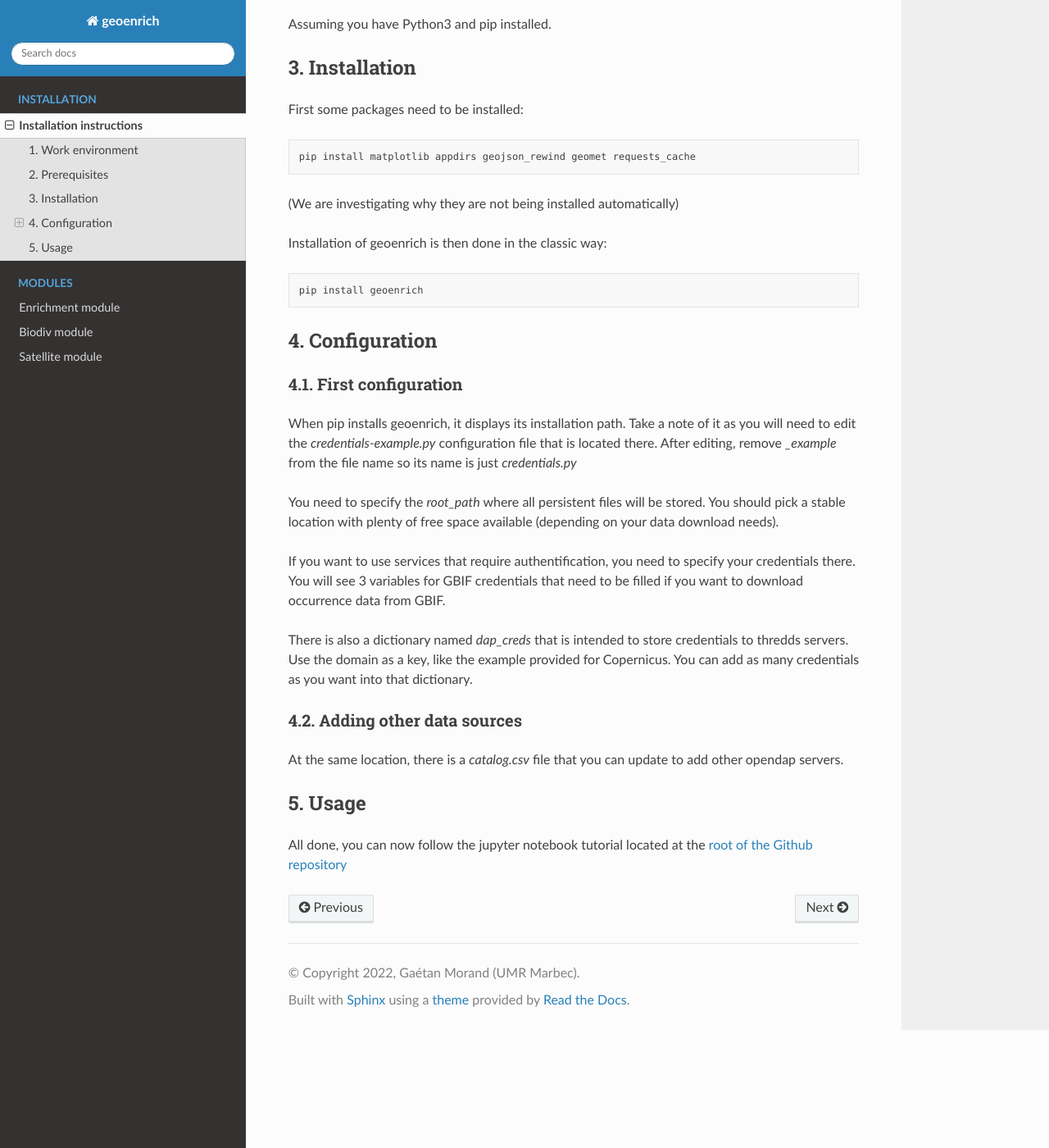
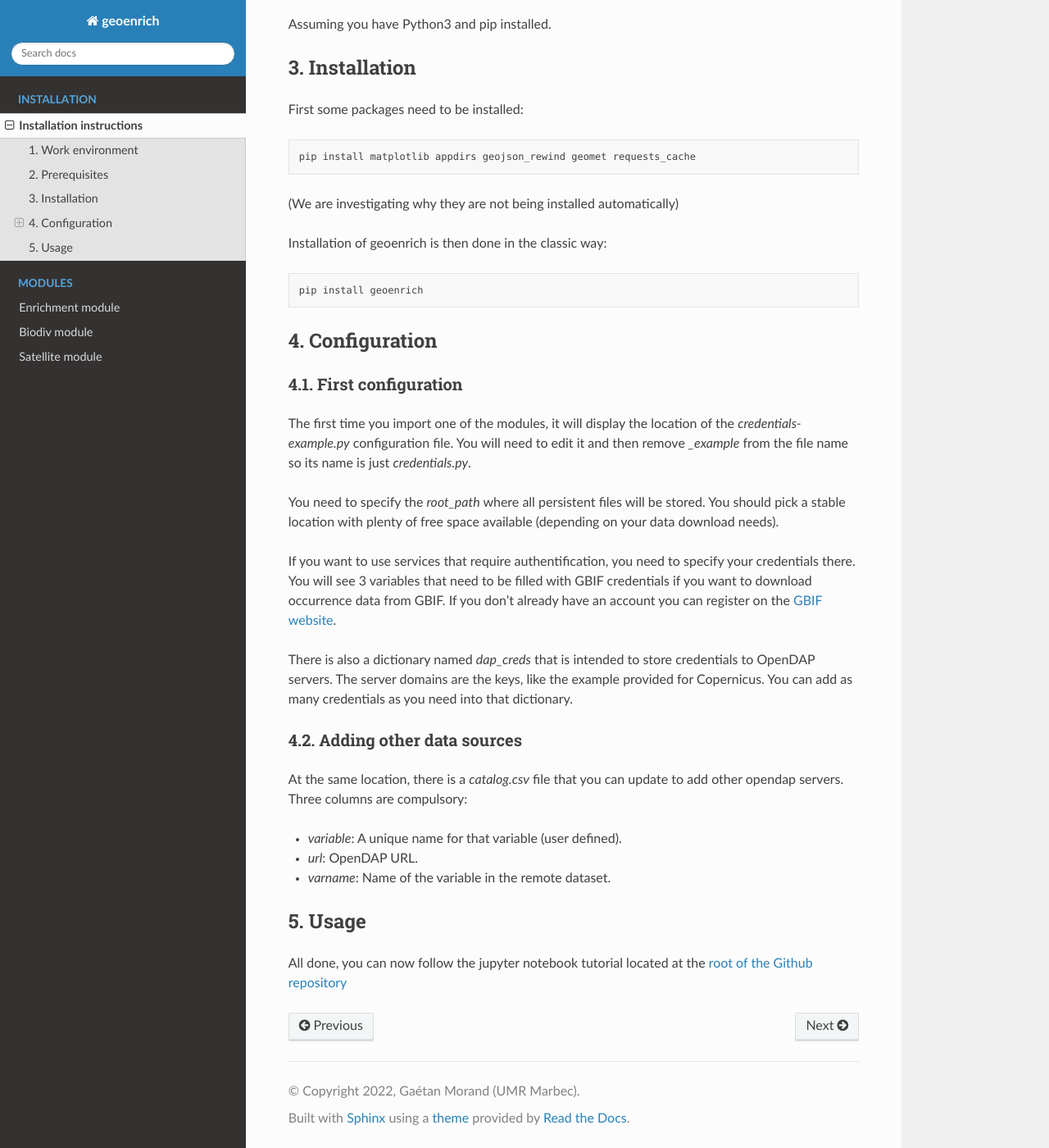
Before and after one commit to IRDG2OI/geoenrich, a Sphinx documentation site: the page built from docs/source/install.rst, in a window 1280 px wide and 1400 px high, scrolled down 326 px. Shown: the whole window at 82% size. Built offline with Sphinx 7.4.7 and the Read the Docs theme 2.0.0, drawn with Linux system fonts in a browser that asks for light colours.

Commit message:
modified:   Geoenrich tutorial.ipynb 	modified:   README.md 	modified:   docs/source/enrichment.rst 	modified:   docs/source/install.rst 	modified:   docs/source/satellite.rst

```diff
--- a/docs/source/install.rst
+++ b/docs/source/install.rst
@@ -35,19 +35,23 @@ Installation of geoenrich is then done in the classic way::
 4.1. First configuration
 ^^^^^^^^^^^^^^^^^^^^^^^^
 
-When pip installs geoenrich, it displays its installation path. Take a note of it as you will need to edit the *credentials-example.py* configuration file that is located there. After editing, remove *_example* from the file name so its name is just *credentials.py*
+The first time you import one of the modules, it will display the location of the *credentials-example.py* configuration file. You will need to edit it and then remove *_example* from the file name so its name is just *credentials.py*.
 
 You need to specify the *root_path* where all persistent files will be stored. You should pick a stable location with plenty of free space available (depending on your data download needs).
 
 If you want to use services that require authentification, you need to specify your credentials there.
-You will see 3 variables for GBIF credentials that need to be filled if you want to download occurrence data from GBIF.
+You will see 3 variables that need to be filled with GBIF credentials if you want to download occurrence data from GBIF. If you don't already have an account you can register on the `GBIF website <https://www.gbif.org/user/profile/>`_.
 
-There is also a dictionary named *dap_creds* that is intended to store credentials to thredds servers. Use the domain as a key, like the example provided for Copernicus. You can add as many credentials as you want into that dictionary.
+There is also a dictionary named *dap_creds* that is intended to store credentials to OpenDAP servers. The server domains are the keys, like the example provided for Copernicus. You can add as many credentials as you need into that dictionary.
 
 4.2. Adding other data sources
 ^^^^^^^^^^^^^^^^^^^^^^^^^^^^^^
 
-At the same location, there is a *catalog.csv* file that you can update to add other opendap servers.
+At the same location, there is a *catalog.csv* file that you can update to add other opendap servers. Three columns are compulsory:
+
+- *variable*: A unique name for that variable (user defined).
+- *url*: OpenDAP URL.
+- *varname*: Name of the variable in the remote dataset.
 
 5. Usage
 --------
--- a/docs/source/satellite.rst
+++ b/docs/source/satellite.rst
@@ -1,5 +1,7 @@
 Satellite module
 ================
 
+These functions are not intended to be used directly. They are used by the Enrichment module.
+
 .. automodule:: geoenrich.satellite
    :members:
```
Also changed, not shown: README.md (+13 -13 lines), docs/source/enrichment.rst (+44 -1 lines), Geoenrich tutorial.ipynb.
